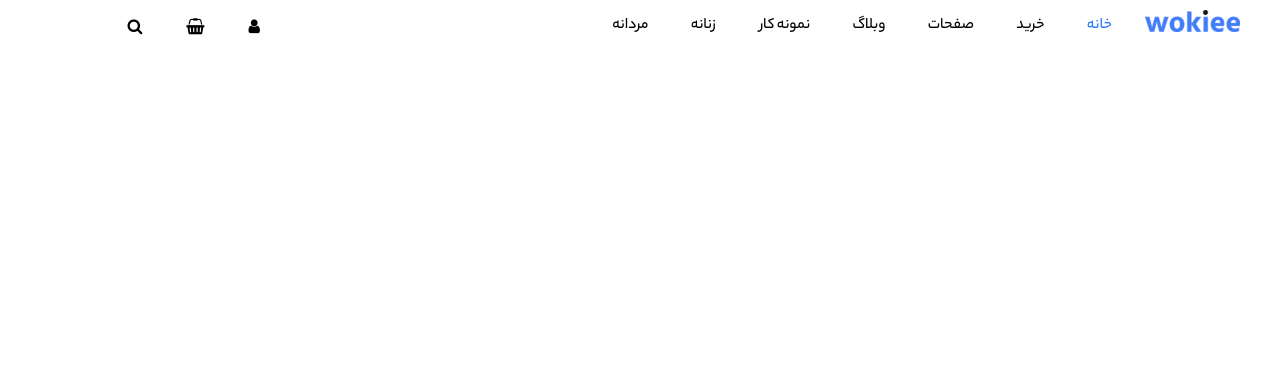
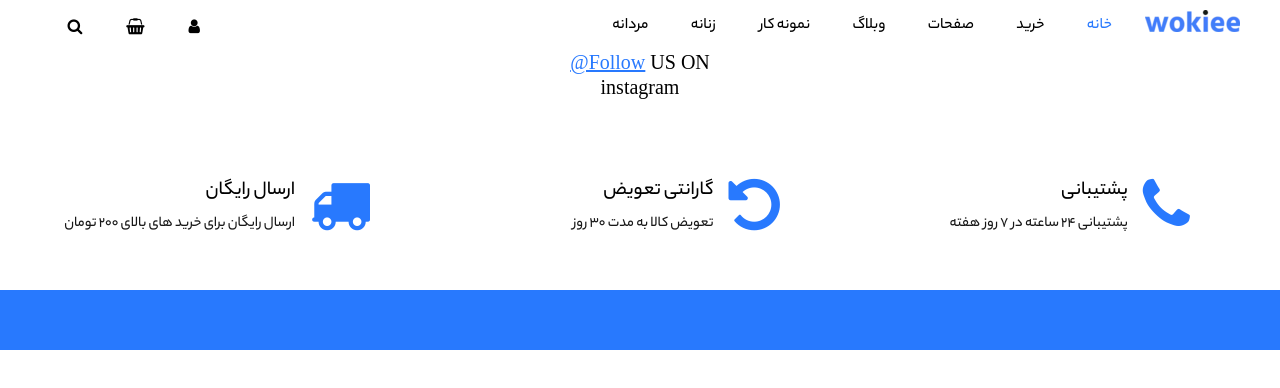
Before and after one commit to AliShoorideh/first-Project, a plain HTML site: page index.html in a window 1280 px wide. Drawn offline with Linux system fonts and the light colour scheme.

Commit message:
footer01

```diff
--- a/assets/css/style.css
+++ b/assets/css/style.css
@@ -109,7 +109,7 @@ body {
   color: #2879fe;
 }
 .fp-options {
-  width: 20%;
+  width: 15%;
   padding-top: 18px;
 }
 .fp-options ul li {
@@ -255,7 +255,7 @@ p {
   margin: 10px;
   text-align: center;
 }
-.fp-search-list{
+.fp-search-list {
   position: fixed;
   right: 0;
   box-shadow: 0 2px 4px 0 rgba(0, 0, 0, 0.1);
@@ -265,9 +265,8 @@ p {
   top: 0;
   background: #ffffff;
   display: none;
-
 }
-.fp-search-list input{
+.fp-search-list input {
   border: none;
   width: 80%;
   float: none;
@@ -276,13 +275,66 @@ p {
   margin-top: 65px;
   border-bottom: solid 0.5px;
 }
-.fp-search-list-icon{
+.fp-search-list-icon {
   border: none;
   background-color: #ffffff;
   font-size: 30px;
-  color: #000000 ;
-  margin-top: 65px ;
-  left: 140px ;
-  position: absolute ;
-  opacity: 0.5 ;
+  color: #000000;
+  margin-top: 65px;
+  left: 140px;
+  position: absolute;
+  opacity: 0.5;
 }
+.fp-follow-us {
+  width: 100%;
+  text-align: center;
+  direction: ltr;
+  font-size: 20px;
+  line-height: 25px;
+}
+.fp-follow-link {
+  color: #2879fe;
+  text-decoration: underline;
+}
+.fp-follow-link:hover {
+  text-decoration: none;
+}
+.fp-data {
+  width: 100%;
+  margin-top: 75px;
+  position: relative;
+  float: right;
+}
+.fp-title {
+  float: right;
+  margin-right: 90px;
+  width: 25%;
+  font-family: yekanbakh;
+}
+.fp-title i {
+  font-size: 60px;
+  margin-left: 15px;
+  float: right;
+  color: #2879fe;
+}
+.fp-data-title {
+  line-height: 32px;
+}
+.fp-data-title a:hover {
+  color: #2879fe;
+}
+.fp-data-title div{
+  font-size: 15px;
+  opacity: 0.9;
+}
+.fp-data-title a{
+  font-size: 20px;
+
+}
+.fp-contact-us{
+  margin-top: 50px;
+  width: 100%;
+  float: right;
+  background-color: #2879fe;
+  height: 60px;
+}
--- a/index.html
+++ b/index.html
@@ -432,6 +432,51 @@
 
 
 
+    <section>
+        <div class="fp-follow-us">
+            <h2>
+                <a href="#" class="fp-follow-link">@Follow</a>
+                US ON
+            </h2>
+            <div>instagram</div>
+
+        </div>
+        <div class="fp-data">
+            <div class="fp-title">
+                <i class="fa fa-phone"></i>
+                <div class="fp-data-title">
+                    <a href="#">پشتیبانی</a>
+                    <div>پشتیبانی 24 ساعته در 7 روز هفته</div>
+                </div>
+            </div>
+            <div class="fp-title">
+                <i class="fa fa-undo"></i>
+                <div class="fp-data-title">
+                    <a href="#">گارانتی تعویض</a>
+                    <div>تعویض کالا به مدت 30 روز</div>
+                </div>
+            </div>
+            <div class="fp-title">
+                <i class="fa fa-truck"></i>
+                <div class="fp-data-title">
+                    <a href="#">ارسال رایگان</a>
+                    <div>ارسال رایگان برای خرید های بالای 200 تومان</div>
+                </div>
+            </div>
+        </div>
+    </section>
+    <footer>
+
+        <div class="fp-contact-us">
+
+        </div>
+
+
+    </footer>
+
+
+
+
 
 
 
```
Lines whose indentation alone changed are shown as unchanged.
